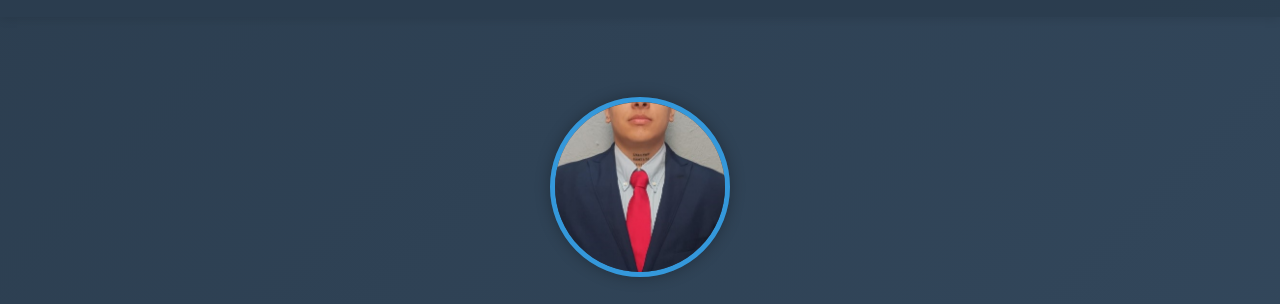
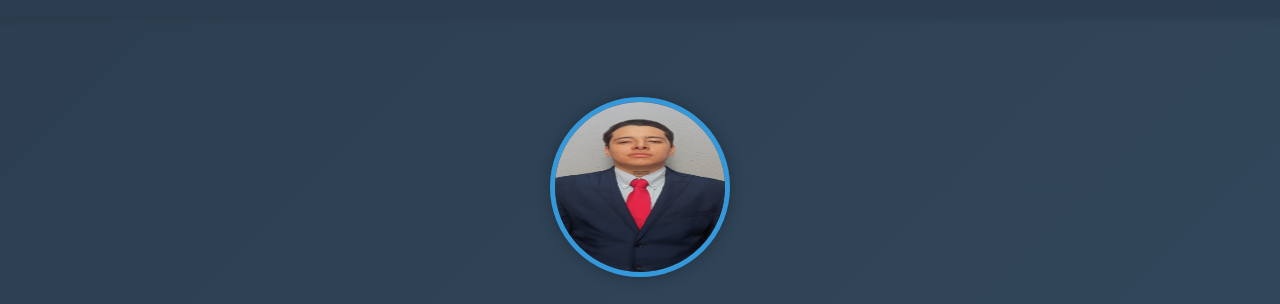
Before and after one commit to JoelLopezM/Portafolio, a plain HTML site: page index.html in a window 1280 px wide. Shown: the part 69-373 px from the top of the page. Drawn offline with Linux system fonts and the light colour scheme; a script that the page names is missing.

Commit message:
Update style.css

```diff
--- a/style.css
+++ b/style.css
@@ -144,7 +144,7 @@ ul {
 .profile-pic {
     width: 100%;
     height: 100%;
-    object-fit: cover;
+    object-fit: flex;
     display: block;
 }
 
```
